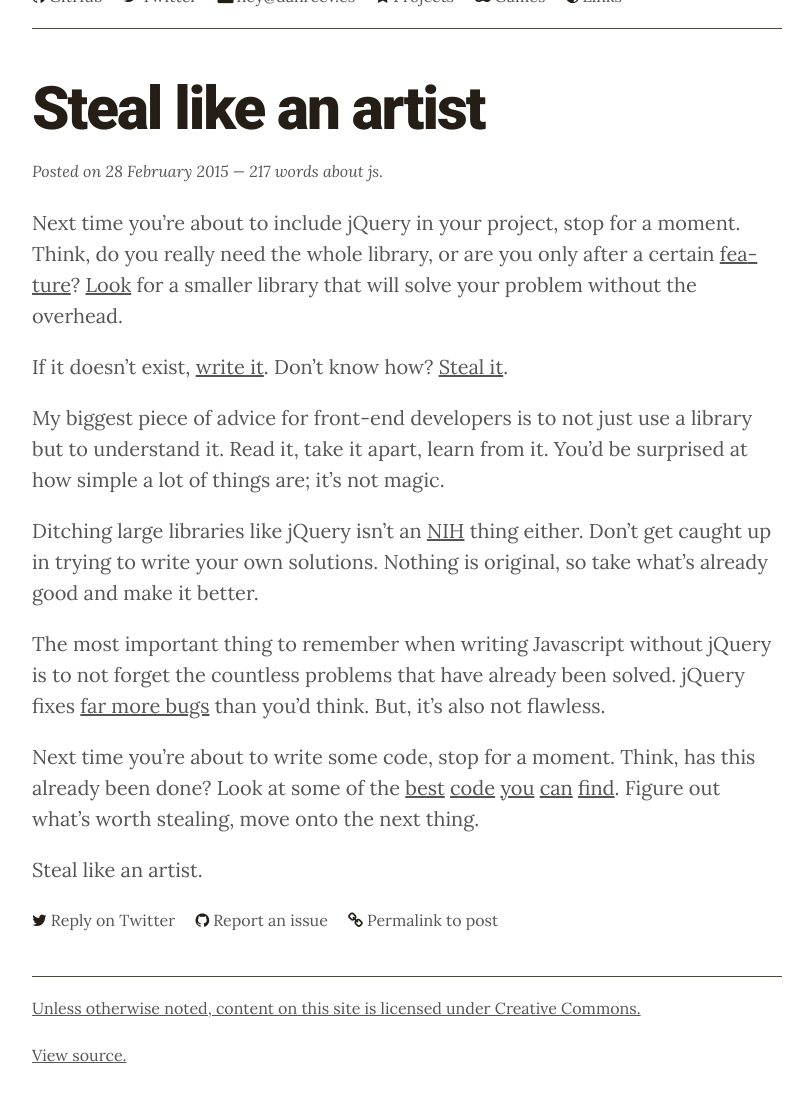
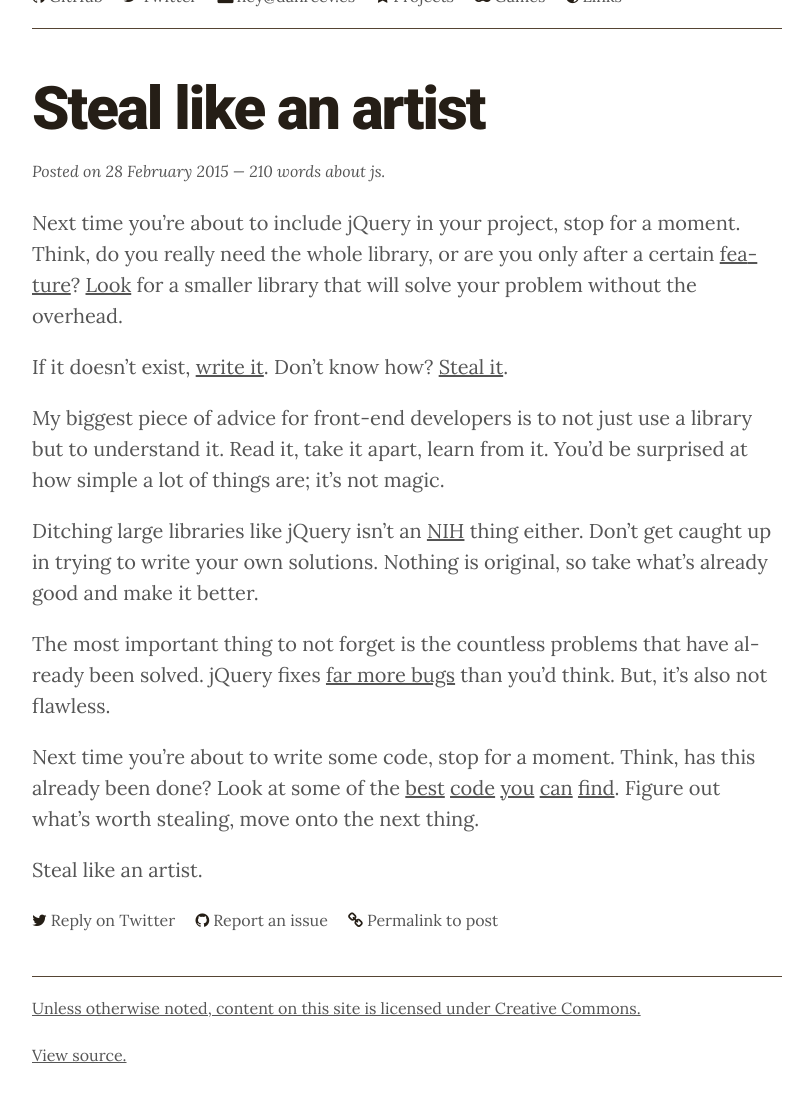
Before and after one commit to danreeves/danreev.es, a Jekyll site: the page built from _posts/2015-02-28-steal-like-an-artist.md, in a window 1280 px wide, cut to the strip 240-1359 px from the top of the page. Shown: the top 1102 px of the strip, without its empty margins (233-1035 px from the left). Built offline with Jekyll 4.4.1, drawn with Linux system fonts in a browser that asks for light colours; nearby versions of some CDN libraries.

Commit message:
better sentences

```diff
--- a/_posts/2015-02-28-steal-like-an-artist.md
+++ b/_posts/2015-02-28-steal-like-an-artist.md
@@ -12,7 +12,7 @@ My biggest piece of advice for front-end developers is to not just use a library
 
 Ditching large libraries like jQuery isn't an [NIH](http://en.wikipedia.org/wiki/Not_invented_here) thing either. Don't get caught up in trying to write your own solutions. Nothing is original, so take what's already good and make it better.
 
-The most important thing to remember when writing Javascript without jQuery is to not forget the countless problems that have already been solved. jQuery fixes [far more bugs](https://docs.google.com/document/d/1LPaPA30bLUB_publLIMF0RlhdnPx_ePXm7oW02iiT6o/view#heading=h.g284ogexrg8a) than you'd think. But, it's also not flawless.
+The most important thing to not forget is the countless problems that have already been solved. jQuery fixes [far more bugs](https://docs.google.com/document/d/1LPaPA30bLUB_publLIMF0RlhdnPx_ePXm7oW02iiT6o/view#heading=h.g284ogexrg8a) than you'd think. But, it's also not flawless.
 
 Next time you're about to write some code, stop for a moment. Think, has this already been done? Look at some of the [best](https://www.npmjs.com/browse/depended) [code](https://github.com/trending?l=javascript&since=monthly) [you](https://github.com/jquery/jquery) [can](https://github.com/jashkenas/underscore) [find](https://code.google.com/p/chromium/codesearch#chromium/src/third_party/WebKit/Source/core/inspector/InjectedScriptSource.js). Figure out what's worth stealing, move onto the next thing.
 
```
